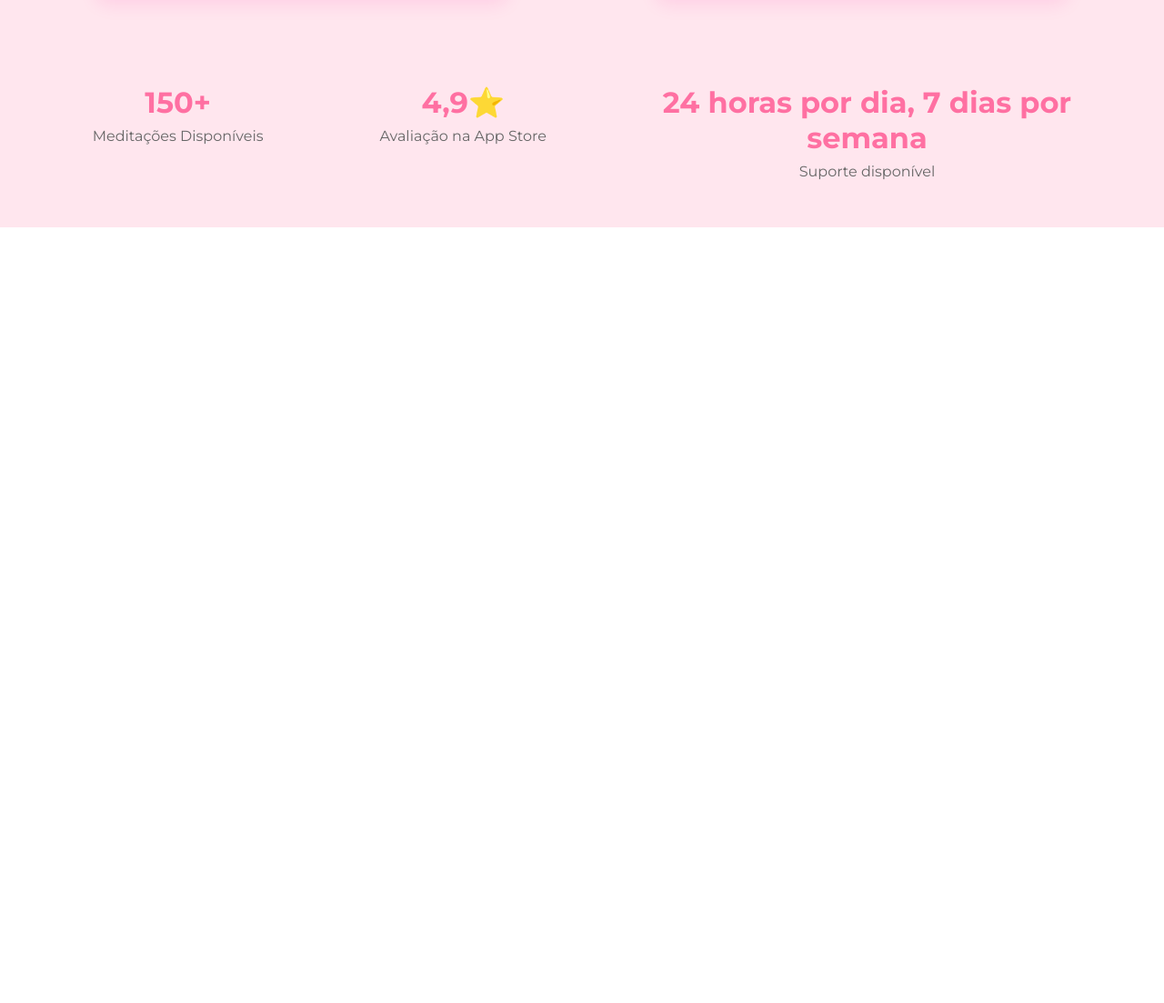
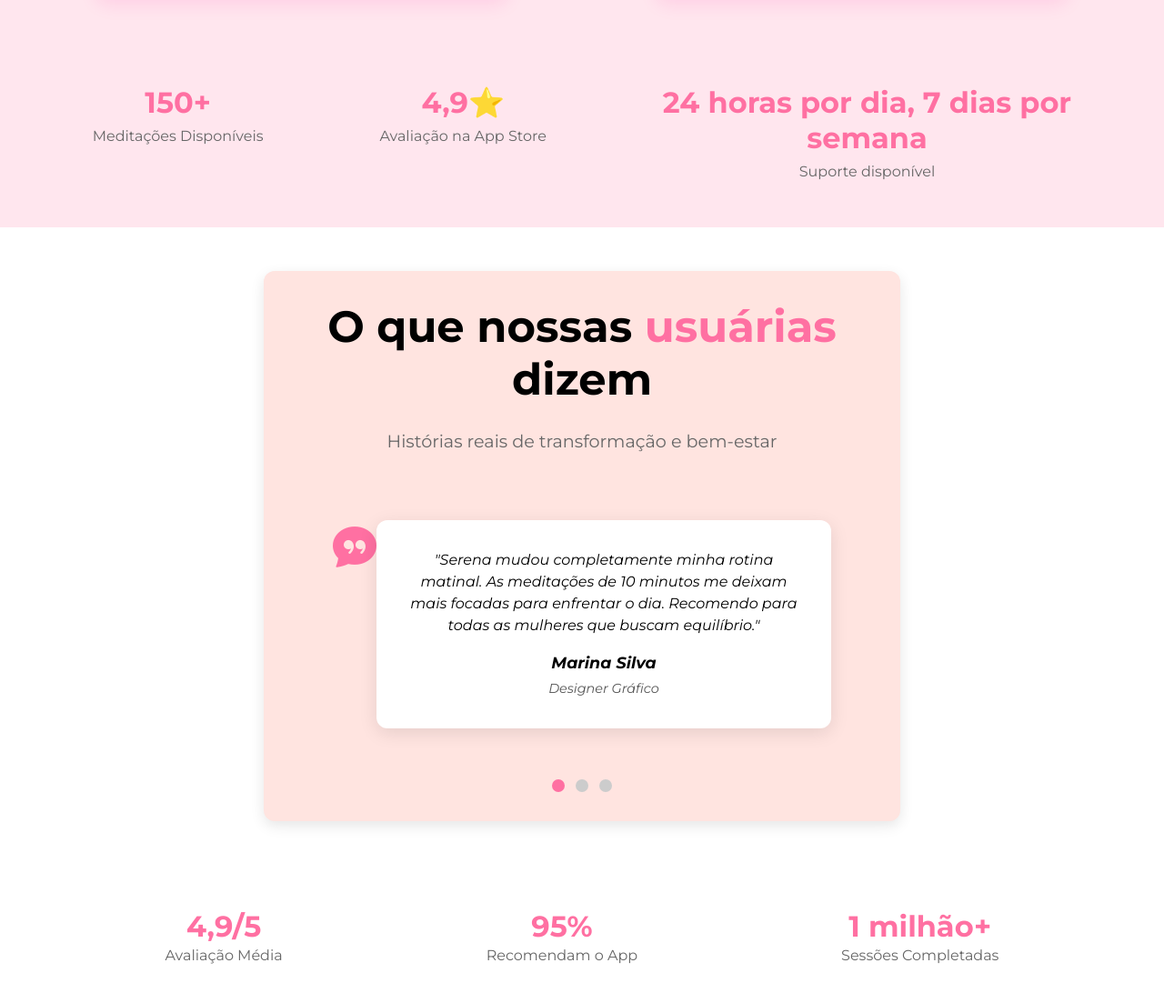
Before and after one commit to iancaTino/serena, a website: page index.html in a window 1280 px wide. Shown: the part 2529-3632 px from the top of the page at 91% size. Before the commit the page ends 2779 px from the top, so only its background shows below. Drawn offline with nearby package versions, Linux system fonts and the light colour scheme; files that its build step writes are made by us from their sources.

Commit message:
Finalizado a parte do carrousel

```diff
--- a/index.html
+++ b/index.html
@@ -176,6 +176,70 @@
         </ul>
     </section>
 
+    <section>
+        <div class="carousel">
+            <h3>O que nossas <span class="color">usuárias</span> dizem</h3>
+            <p>Histórias reais de transformação e bem-estar</p>
+
+            <input type="radio" name="testimonial" id="t1" checked>
+            <input type="radio" name="testimonial" id="t2">
+            <input type="radio" name="testimonial" id="t3">
+
+            <div class="carousel-container">
+                <ul class="carousel-track">
+                    <li class="carousel-item">
+                        <i class="bi bi-chat-quote-fill"></i>
+                        <div class="testimonial-card">
+                            "Serena mudou completamente minha rotina matinal. As meditações de 10 minutos me deixam mais
+                            focadas para enfrentar o dia. Recomendo para todas as mulheres que buscam equilíbrio."
+                            <h4>Marina Silva</h4>
+                            <p>Designer Gráfico</p>
+                        </div>
+                    </li>
+                    <li class="carousel-item">
+                        <i class="bi bi-chat-quote-fill"></i>
+                        <div class="testimonial-card">
+                            "Como mãe de dois filhos, encontrar tempo para mim era quase impossível. A Serena me
+                            ensinou que 5 minutos de autocuidado já fazem toda a diferença no meu humor e energia. "
+                            <h4>Ana Beatriz</h4>
+                            <p>Mãe e Dentista</p>
+                        </div>
+                    </li>
+                    <li class="carousel-item">
+                        <i class="bi bi-chat-quote-fill"></i>
+                        <div class="testimonial-card">
+                            "Durante os estudos intensos, o registro de humor me ajudou a perceber padrões de estresse.
+                            Agora uso as meditações nos intervalos e meu rendimento melhorou muito! "
+                            <h4>Carla Santos</h4>
+                            <p>Estudante de Medicina</p>
+                        </div>
+                    </li>
+                </ul>
+            </div>
+
+            <div class="carousel-nav">
+                <label for="t1"></label>
+                <label for="t2"></label>
+                <label for="t3"></label>
+            </div>
+        </div>
+
+        <ul class="stats-function-item">
+            <li>
+                <h3>4,9/5</h3>
+                <p>Avaliação Média</p>
+            </li>
+            <li>
+                <h3>95%</h3>
+                <p>Recomendam o App</p>
+            </li>
+            <li>
+                <h3>1 milhão+</h3>
+                <p>Sessões Completadas</p>
+            </li>
+        </ul>
+    </section>
+
 </body>
 
 </html>
--- /dev/null
+++ b/src/styles/_carousel.scss
@@ -0,0 +1,108 @@
+@use 'variaveis';
+
+.carousel {
+    background-color: variaveis.$colorBege;
+    max-width: 700px;
+    margin: 3rem auto;
+    text-align: center;
+    padding: 2rem;
+    border-radius: 12px;
+    box-shadow: 0 5px 15px rgba(0, 0, 0, 0.1);
+
+    .color {
+        color: variaveis.$colorPink;
+    }
+
+    input[type="radio"] {
+        display: none;
+    }
+
+    .carousel-container {
+        overflow: hidden;
+        width: 100%;
+    }
+
+    .carousel-track {
+        display: flex;
+        list-style: none;
+        padding: 0;
+        margin: 0;
+        transition: transform 0.5s ease-in-out;
+        width: 100%;
+    }
+
+    .carousel-item {
+        min-width: 100%;
+        flex-shrink: 0;
+        display: flex;
+        justify-content: center;
+        padding: 2rem 1rem;
+
+        i {
+            font-size: 3rem;
+            color: variaveis.$colorPink;
+            margin-bottom: 1rem;
+        }
+
+        .testimonial-card {
+            background: #fff;
+            border-radius: 12px;
+            padding: 2rem;
+            max-width: 500px;
+            box-shadow: 0 5px 20px rgba(0, 0, 0, 0.1);
+            font-style: italic;
+            line-height: 1.5;
+            text-align: center;
+        }
+
+        h4 {
+            margin-top: 1rem;
+            font-weight: bold;
+            font-size: 1.1rem;
+        }
+
+        p {
+            font-size: 0.9rem;
+            color: #555;
+            margin-top: 0.2rem;
+            margin-bottom: 0;
+        }
+    }
+
+    .carousel-nav {
+        display: flex;
+        justify-content: center;
+        margin-top: 1.5rem;
+
+        label {
+            width: 14px;
+            height: 14px;
+            border-radius: 50%;
+            background: #ccc;
+            margin: 0 6px;
+            cursor: pointer;
+
+            &:hover {
+                background: #999;
+            }
+        }
+    }
+
+    #t1:checked~.carousel-container .carousel-track {
+        transform: translateX(0%);
+    }
+
+    #t2:checked~.carousel-container .carousel-track {
+        transform: translateX(-100%);
+    }
+
+    #t3:checked~.carousel-container .carousel-track {
+        transform: translateX(-200%);
+    }
+
+    #t1:checked~.carousel-nav label[for="t1"],
+    #t2:checked~.carousel-nav label[for="t2"],
+    #t3:checked~.carousel-nav label[for="t3"] {
+        background: variaveis.$colorPink;
+    }
+}
--- a/src/styles/main.scss
+++ b/src/styles/main.scss
@@ -2,6 +2,7 @@
 @use 'hero';
 @use 'information';
 @use 'function';
+@use 'carousel';
 
 * {
     margin: 0;
@@ -33,3 +34,30 @@
         line-height: 1.6;
     }
 }
+
+.stats-function-item {
+    display: flex;
+    flex-wrap: nowrap;
+    justify-content: center;
+    gap: 8rem;
+    margin-top: 6rem;
+    list-style: none;
+    padding: 0;
+
+    li {
+        text-align: center;
+        padding: 0 3rem;
+
+        h3 {
+            margin: 0;
+            font-size: 2rem;
+            color: variaveis.$colorPink;
+        }
+
+        p {
+            margin: 0.3rem 0 5;
+            color: variaveis.$colorGray;
+            font-size: 1rem;
+        }
+    }
+}
```
Also changed, not shown: src/styles/_information.scss (line endings or trailing spaces).
